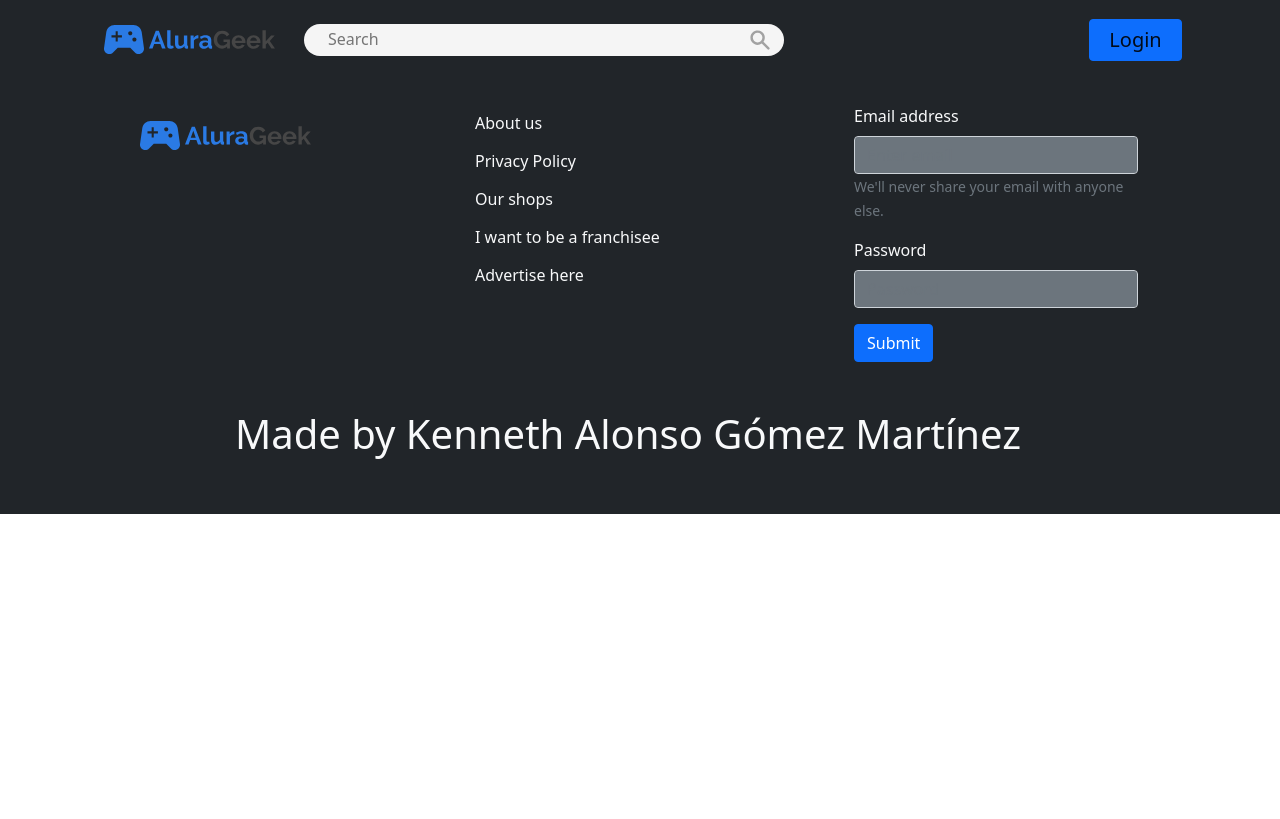
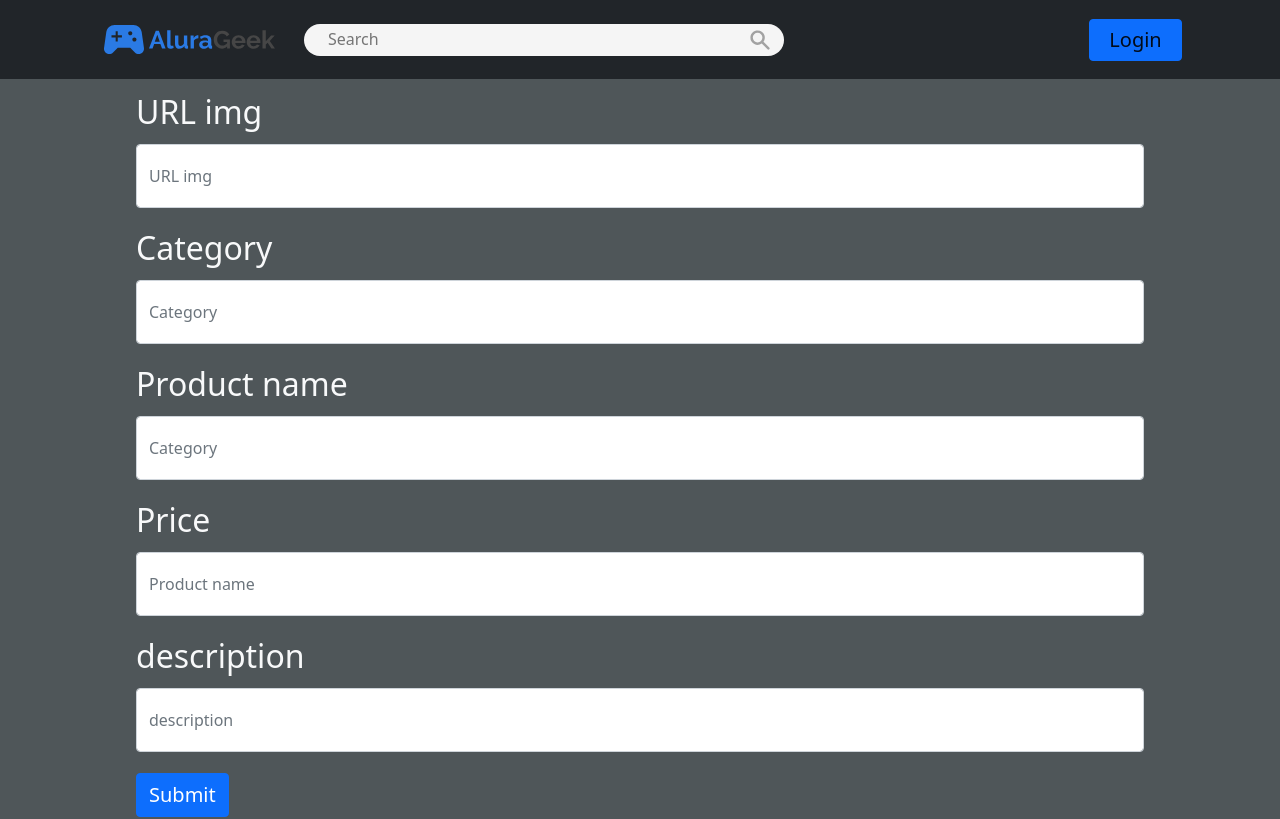
Before and after one commit to Figurex20/charactersReact, a React (Vite) app: page /newproduct in a window 1280 px wide. Shown: the top 819 px of the page. Built offline with nearby package versions, Linux system fonts and the light colour scheme.

Commit message:
i made the home page

```diff
--- /dev/null
+++ b/src/components/FormNewProduct/FormNewProduct.jsx
@@ -0,0 +1,37 @@
+import Button from 'react-bootstrap/Button';
+import Form from 'react-bootstrap/Form';
+
+export const FormNewProduct = () => {
+	return (
+		<Form className="fs-2 text-light">
+			<Form.Group className="mb-3 newProduct-items" controlId="formBasicEmail">
+				<Form.Label>URL img</Form.Label>
+				<Form.Control type="text" placeholder="URL img" className="newProduct-items-control" />
+			</Form.Group>
+
+			<Form.Group className="mb-3" controlId="formBasicPassword">
+				<Form.Label>Category</Form.Label>
+				<Form.Control type="text" placeholder="Category" className="newProduct-items-control" />
+			</Form.Group>
+
+			<Form.Group className="mb-3" controlId="formBasicPassword">
+				<Form.Label>Product name</Form.Label>
+				<Form.Control type="text" placeholder="Category" className="newProduct-items-control" />
+			</Form.Group>
+
+			<Form.Group className="mb-3" controlId="formBasicPassword">
+				<Form.Label>Price</Form.Label>
+				<Form.Control type="text" placeholder="Product name" className="newProduct-items-control" />
+			</Form.Group>
+
+			<Form.Group className="mb-3" controlId="formBasicPassword">
+				<Form.Label>description</Form.Label>
+				<Form.Control type="text" placeholder="description" className="newProduct-items-control" />
+			</Form.Group>
+
+			<Button variant="primary fs-5" type="submit">
+				Submit
+			</Button>
+		</Form>
+	);
+};
--- a/src/pages/NewProduct/NewProduct.jsx
+++ b/src/pages/NewProduct/NewProduct.jsx
@@ -1,9 +1,13 @@
 import React from 'react';
+import { FormNewProduct } from '../../components/FormNewProduct/FormNewProduct';
 
 const NewProduct = () => {
 	return (
-		<div>
-			<h1>NewProduct</h1>
+		<div className="newProduct">
+			<div>
+				<h1 className="text-center">Add New Product</h1>
+				<FormNewProduct />
+			</div>
 		</div>
 	);
 };
--- a/src/styles/bootstrap.scss
+++ b/src/styles/bootstrap.scss
@@ -11,3 +11,19 @@
 	margin-bottom: 0.1rem;
 	border: 0;
 }
+
+.newProduct {
+	background: #4f5659;
+	padding: 7rem;
+	padding-top: 2rem;
+	padding-bottom: 2rem;
+	display: flex;
+	align-items: center;
+	justify-content: center;
+	&-items {
+		width: 63rem;
+		&-control {
+			height: 4rem;
+		}
+	}
+}
```
Also changed, not shown: src/assets/banner.png (added), src/styles/css/bootstrap.css, 1 other file (tests, documents, lock files or other folders).
